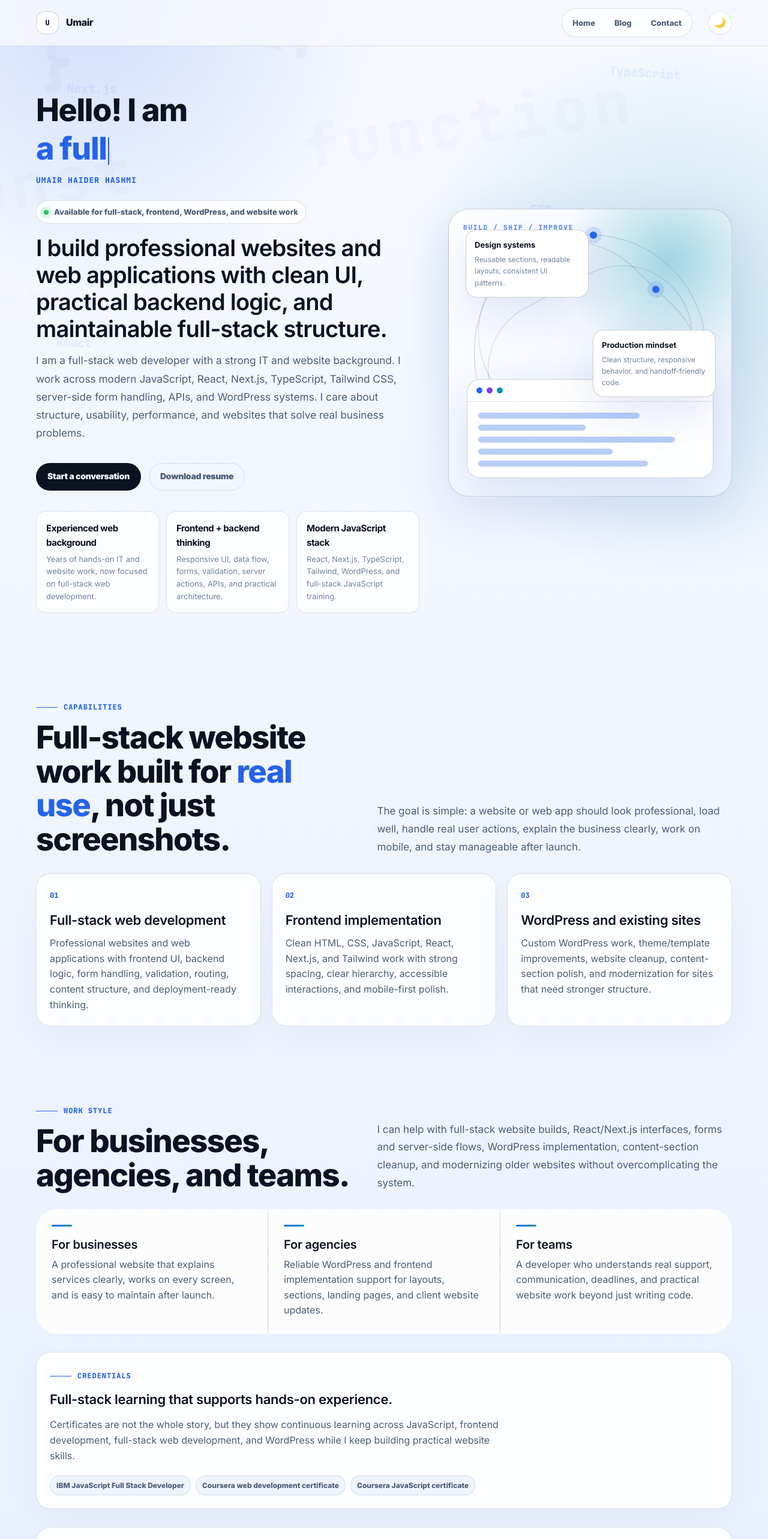
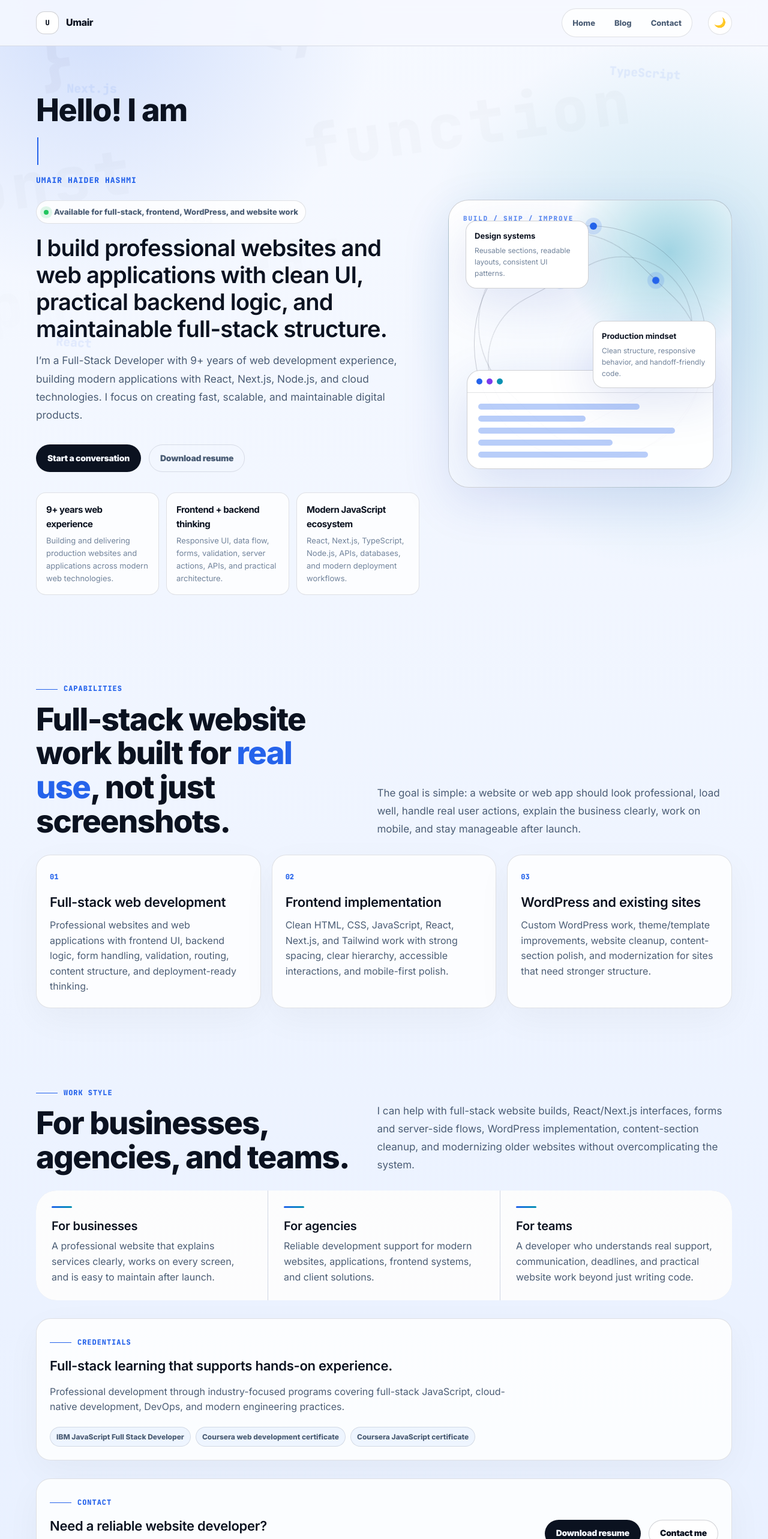
Before and after one commit to omee360/resume, a Next.js app: page / in a window 1280 px wide. Shown: the top 2566 px of the page at 60% size. Built offline with nearby package versions, Linux system fonts and the light colour scheme.

Commit message:
Update blog and contact page content for clarity and relevance

```diff
--- a/app/blog/page.tsx
+++ b/app/blog/page.tsx
@@ -10,10 +10,10 @@ export default function BlogPage() {
         kicker="Writing"
         title={
           <>
-            Notes on building better <em>websites</em>.
+            Notes on <em>modern web development and engineering</em>.
           </>
         }
-        copy="Blog posts can strengthen the profile by showing communication and technical thinking. The content should stay practical: WordPress fixes, frontend lessons, Next.js notes, and website improvement guides."
+        copy="Articles about React, Next.js, full-stack development, performance, cloud technologies, and lessons from building real-world projects."
       />
 
       <section className="grid gap-[18px] pb-20 md:grid-cols-3">
--- a/app/contact/page.tsx
+++ b/app/contact/page.tsx
@@ -8,7 +8,7 @@ import type { Metadata } from "next";
 export const metadata: Metadata = {
   title: "Contact",
   description:
-    "Contact Umair Haider Hashmi for WordPress development, frontend implementation, website improvements, and professional web development opportunities.",
+    "Contact Umair Haider Hashmi, Full-Stack Developer specializing in React, Next.js, Node.js, and modern web application development.",
 };
 
 export default function ContactPage() {
--- a/app/page.tsx
+++ b/app/page.tsx
@@ -15,16 +15,16 @@ export const metadata: Metadata = {
 
 const signals = [
   {
-    title: "Experienced web background",
-    text: "Years of hands-on IT and website work, now focused on full-stack web development.",
+    title: "9+ years web experience",
+    text: "Building and delivering production websites and applications across modern web technologies.",
   },
   {
     title: "Frontend + backend thinking",
     text: "Responsive UI, data flow, forms, validation, server actions, APIs, and practical architecture.",
   },
   {
-    title: "Modern JavaScript stack",
-    text: "React, Next.js, TypeScript, Tailwind, WordPress, and full-stack JavaScript training.",
+    title: "Modern JavaScript ecosystem",
+    text: "React, Next.js, TypeScript, Node.js, APIs, databases, and modern deployment workflows.",
   },
 ];
 
@@ -53,7 +53,7 @@ const services = [
   },
   {
     title: "For agencies",
-    text: "Reliable WordPress and frontend implementation support for layouts, sections, landing pages, and client website updates.",
+    text: "Reliable development support for modern websites, applications, frontend systems, and client solutions.",
   },
   {
     title: "For teams",
@@ -87,10 +87,10 @@ export default function Home() {
               <Typewriter
                 words={[
                   "Umair.",
-                  "a full-stack developer.",
-                  "a frontend developer.",
-                  "a JavaScript developer.",
-                  "a WordPress developer.",
+                  "Full-stack developer.",
+                  "Next.js developer.",
+                  "JavaScript developer.",
+                  "WordPress developer.",
                 ]}
               />
             </h1>
@@ -110,11 +110,10 @@ export default function Home() {
             </p>
 
             <p className="mt-4 max-w-[620px] text-[clamp(16px,1.35vw,18px)] leading-[1.75] text-muted">
-              I am a full-stack web developer with a strong IT and website
-              background. I work across modern JavaScript, React, Next.js,
-              TypeScript, Tailwind CSS, server-side form handling, APIs, and
-              WordPress systems. I care about structure, usability, performance,
-              and websites that solve real business problems.
+              I’m a Full-Stack Developer with 9+ years of web development
+              experience, building modern applications with React, Next.js,
+              Node.js, and cloud technologies. I focus on creating fast,
+              scalable, and maintainable digital products.
             </p>
 
             <div className="mt-[34px] flex flex-wrap gap-[13px]">
@@ -149,7 +148,8 @@ export default function Home() {
         kicker="Capabilities"
         title={
           <>
-            Full-stack website work built for <em>real use</em>, not just screenshots.
+            Full-stack website work built for <em>real use</em>, not just
+            screenshots.
           </>
         }
         copy="The goal is simple: a website or web app should look professional, load well, handle real user actions, explain the business clearly, work on mobile, and stay manageable after launch."
@@ -189,10 +189,9 @@ export default function Home() {
             Full-stack learning that supports hands-on experience.
           </h3>
           <p className="mt-3 max-w-[760px] text-muted">
-            Certificates are not the whole story, but they show continuous
-            learning across JavaScript, frontend development, full-stack web
-            development, and WordPress while I keep building practical website
-            skills.
+            Professional development through industry-focused programs covering
+            full-stack JavaScript, cloud-native development, DevOps, and modern
+            engineering practices.
           </p>
           <ul className="mt-5 flex list-none flex-wrap gap-2 p-0">
             {credentials.map((credential) => (
```
